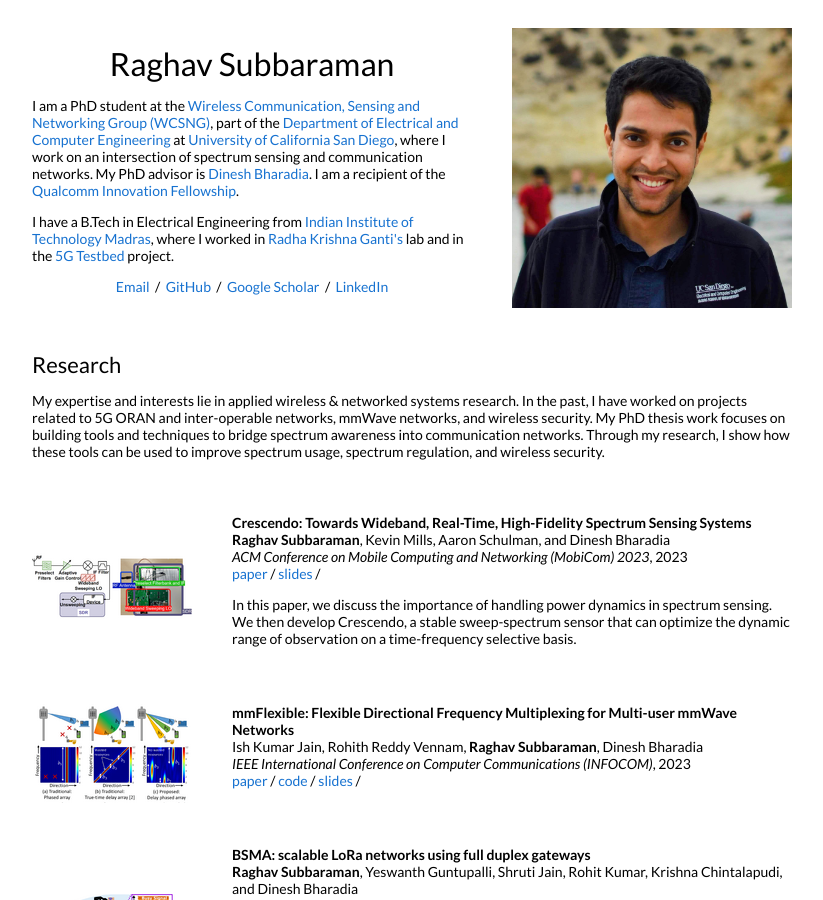
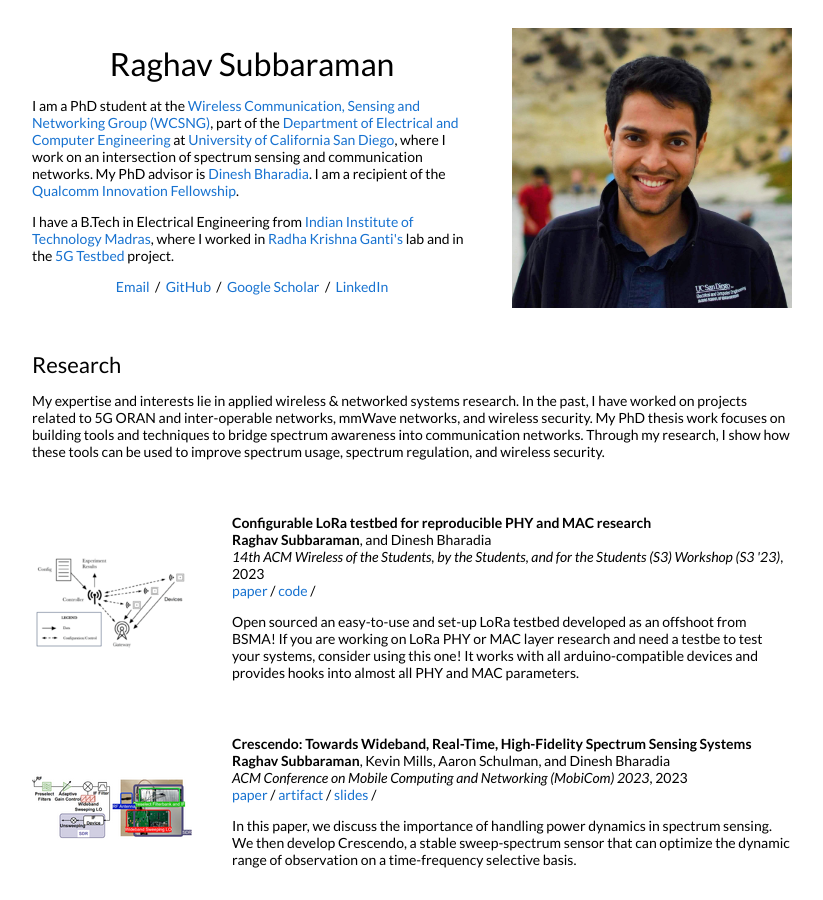
Before and after one commit to rsubbaraman/rsubbaraman.github.io, a Jekyll site: the page built from _posts/2023-10-06-loratestbed.markdown, in a window 1280 px wide and 900 px high. Shown: the whole window, without its empty margins (228-1051 px from the left). Built offline with Jekyll 4.4.1, drawn with Linux system fonts in a browser that asks for light colours.

Commit message:
add loratestbed

```diff
--- a/_layouts/default.html
+++ b/_layouts/default.html
@@ -102,6 +102,9 @@
               {% endif %}
               {% if post.code %}
               <a href="{{post.code}}">code</a> /
+              {% endif %}
+              {% if post.artifact %}
+              <a href="{{post.artifact}}">artifact</a> /
               {% endif %}
               {% if post.poster %}
               <a href="{{post.poster}}">poster</a> /
--- /dev/null
+++ b/_posts/2023-10-06-loratestbed.markdown
@@ -0,0 +1,14 @@
+---
+layout: post
+title:  "Configurable LoRa testbed for reproducible PHY and MAC research"
+date:   2023-10-06 10:22:00 +00:00
+image: /images/loratestbed.png
+categories: research
+author: "Raghav Subbaraman"
+authors: "<strong>Raghav Subbaraman</strong>, and Dinesh Bharadia"
+venue: "14th ACM Wireless of the Students, by the Students, and for the Students (S3) Workshop (S3 '23)"
+paper: "https://dl.acm.org/doi/10.1145/3615591.3615676"
+# slides: https://wcsng.ucsd.edu/files/crescendo.pdf
+code: https://github.com/ucsdwcsng/loratestbed
+---
+Open sourced an easy-to-use and set-up LoRa testbed developed as an offshoot from BSMA! If you are working on LoRa PHY or MAC layer research and need a testbe to test your systems, consider using this one! It works with all arduino-compatible devices and provides hooks into almost all PHY and MAC parameters.
```
Also changed, not shown: images/loratestbed.png (added), tn/images/bsmafig1.png, tn/images/crescendo.png, tn/images/jekyll-logo.png, tn/images/loratestbed.png (added), tn/images/lpwanfd.png, tn/images/mmflexible.png, tn/images/mmobile.png, tn/images/mmreliable.png, tn/images/sweepsense.png, tn/images/wiforce.png.
